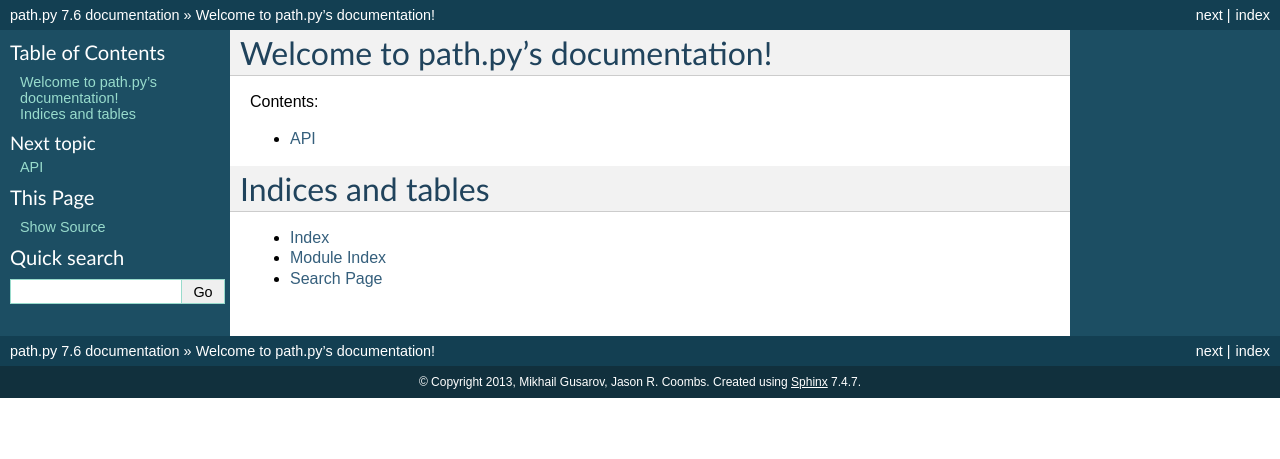
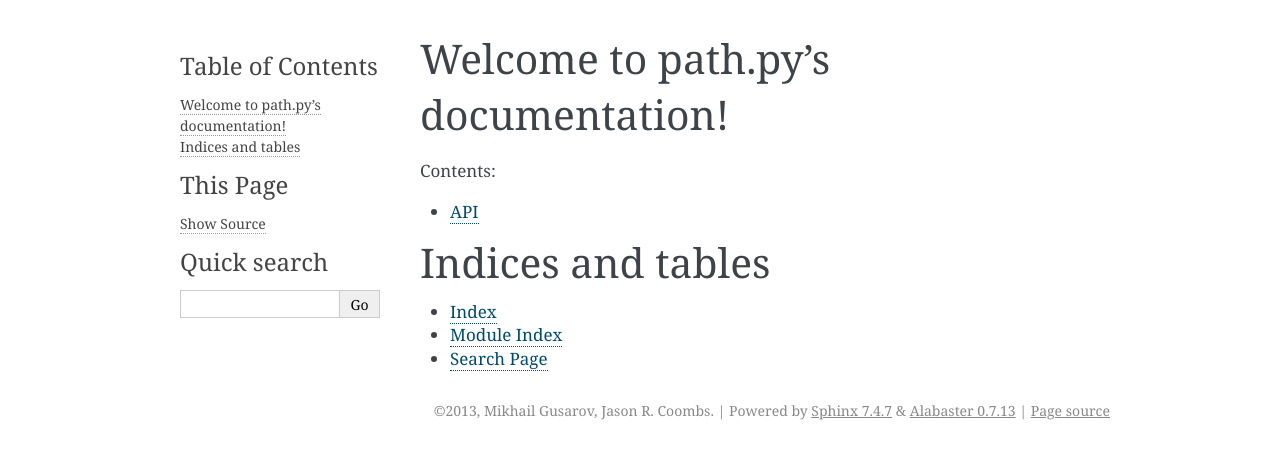
Before and after one commit to jaraco/path, a Sphinx documentation site: the page built from docs/index.rst, in a window 1280 px wide. Shown: the top 459 px of the page. Built offline with Sphinx 7.4.7, drawn with Linux system fonts in a browser that asks for light colours.

```diff
--- a/docs/api.rst
+++ b/docs/api.rst
@@ -2,6 +2,10 @@
 API
 ===
 
+.. important::
+    The documented methods' signatures are not always correct.
+    See :class:`path.Path`.
+
 .. automodule:: path
    :members:
    :undoc-members:
--- a/docs/conf.py
+++ b/docs/conf.py
@@ -10,7 +10,7 @@ release = path.__version__
 version = re.match('[^.]+[.][^.]+', release).group(0)
 
 pygments_style = 'sphinx'
-html_theme = 'default'
+html_theme = 'alabaster'
 html_static_path = ['_static']
 htmlhelp_basename = 'pathpydoc'
 templates_path = ['_templates']
```
